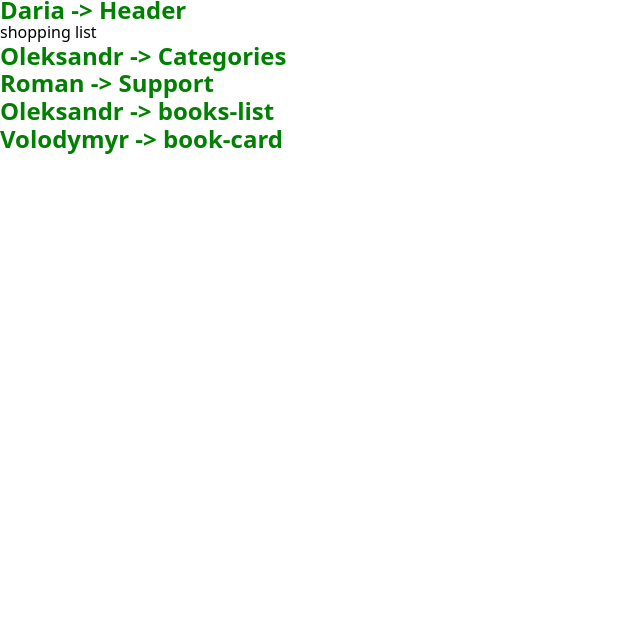
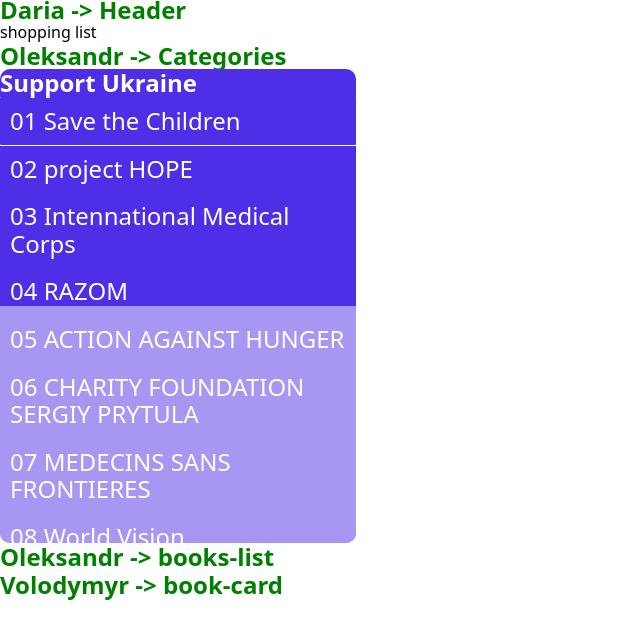
Before and after one commit to Vaku1a/project-Piznayk0, a website built with Vite: page src/index.html in a window 1280 px wide. Shown: the part 41-680 px from the top of the page, without its empty margins (0-640 px from the left). Built offline with nearby package versions, Linux system fonts and the light colour scheme.

Commit message:
git add .

```diff
--- a/src/css/partials/support.css
+++ b/src/css/partials/support.css
@@ -1,4 +1,54 @@
-/* Please delete */
-h2 {
-  color: green;
+/* Стилі для блоку "Support Ukraine" */
+.support-ukraine {
+  width: 356px;
+  height: 474px;
+  background-color: #4f2ee8;
+  position: relative;
+  border-radius: 10px; /* Додаємо заокруглені кути */
+  overflow: hidden; /* Запобігаємо виходженню контенту за межі блоку */
 }
+
+.color-support {
+  color: #ffffff;
+}
+
+/* Світлі плями понизу блоку */
+.support-ukraine::before,
+.support-ukraine::after {
+  content: '';
+  position: absolute;
+  bottom: 0;
+  width: 50%;
+  height: 50%;
+  background-color: rgba(255, 255, 255, 0.5);
+}
+
+.support-ukraine::before {
+  left: 0;
+}
+
+.support-ukraine::after {
+  right: 0;
+}
+
+/* Стилі для списку елементів */
+.support-list {
+  list-style: none;
+  padding: 0;
+  margin: 0;
+  overflow-y: auto; /* Включаємо вертикальний скролінг, якщо потрібно */
+}
+
+/* Стилі для кожного елемента списку */
+.li-support {
+  font-size: 24px;
+  color: #ffffff;
+  padding: 10px;
+  cursor: pointer;
+}
+
+/* Підсвічування виділеного елемента */
+.highlighted {
+  border-radius: 1px;
+  box-shadow: 0 0 0 1px #ffffff;
+}
--- a/src/js/partials/support.js
+++ b/src/js/partials/support.js
@@ -0,0 +1,26 @@
+const supportList = document.querySelector('.support-list');
+const supportListItems = document.querySelectorAll('.support-list .li-support');
+const scrollButton = document.getElementById('scrollButton');
+
+// Додаємо слухача подій для кожного елемента списку
+supportListItems.forEach((item, index) => {
+  item.addEventListener('click', () => {
+    // Видаляємо підсвічування з усіх елементів
+    supportListItems.forEach(i => i.classList.remove('highlighted'));
+
+    // Додаємо підсвічування тільки клікнутому елементу
+    item.classList.add('highlighted');
+  });
+});
+
+// Додаємо функціонал для кнопки прокрутки вниз
+scrollButton.addEventListener('click', () => {
+  const highlightedIndex = Array.from(supportListItems).findIndex(item =>
+    item.classList.contains('highlighted')
+  );
+  if (highlightedIndex < supportListItems.length - 1) {
+    supportListItems[highlightedIndex + 1].scrollIntoView({
+      behavior: 'smooth',
+    });
+  }
+});
--- a/src/partials/support.html
+++ b/src/partials/support.html
@@ -1,5 +1,18 @@
 <!-- Roman -->
-<!-- Sample how it workk delete below after start -->
-<div>
-    <h2>Roman -> Support</h2>
+<!-- Блок "Support Ukraine" -->
+<div class="support-ukraine">
+    <h2 class="color-support">Support Ukraine</h2>
+    <!-- Список елементів -->
+    <ul class="support-list">
+        <li class="li-support highlighted">01 Save the Children</li>
+        <li class="li-support">02 project HOPE</li>
+        <li class="li-support">03 Intennational Medical Corps</li>
+        <li class="li-support">04 RAZOM</li>
+        <li class="li-support">05 ACTION AGAINST HUNGER</li>
+        <li class="li-support">06 CHARITY FOUNDATION SERGIY PRYTULA</li>
+        <li class="li-support">07 MEDECINS SANS FRONTIERES</li>
+        <li class="li-support">08 World Vision</li>
+        <li class="li-support">09 UNITEN24</li>
+    </ul>
+    <button id="scrollButton">Scroll Down</button>
 </div>
```
